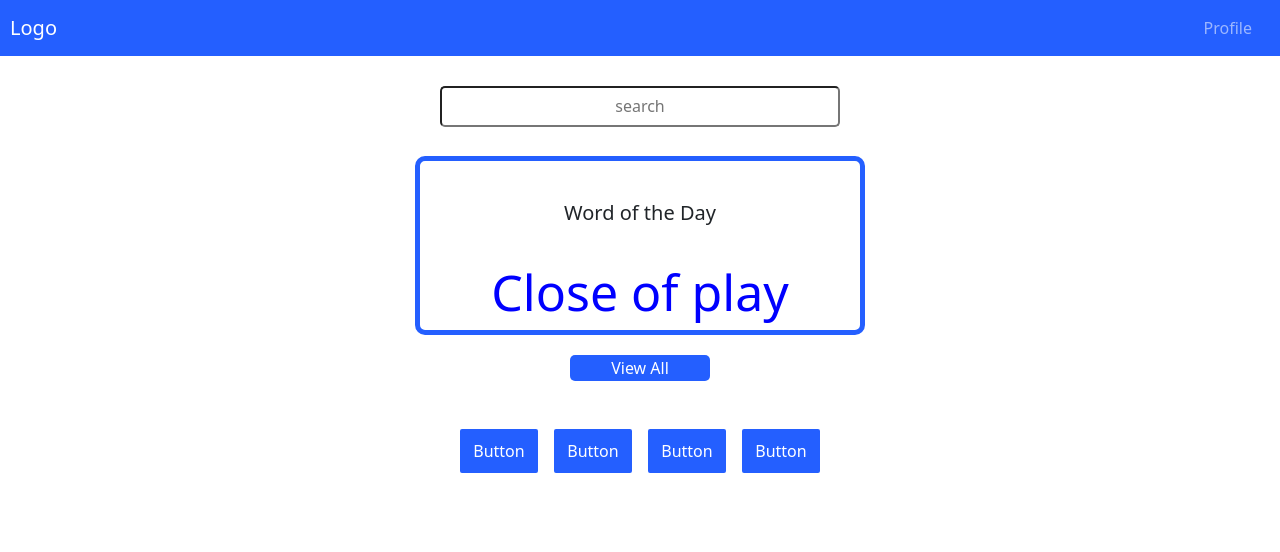
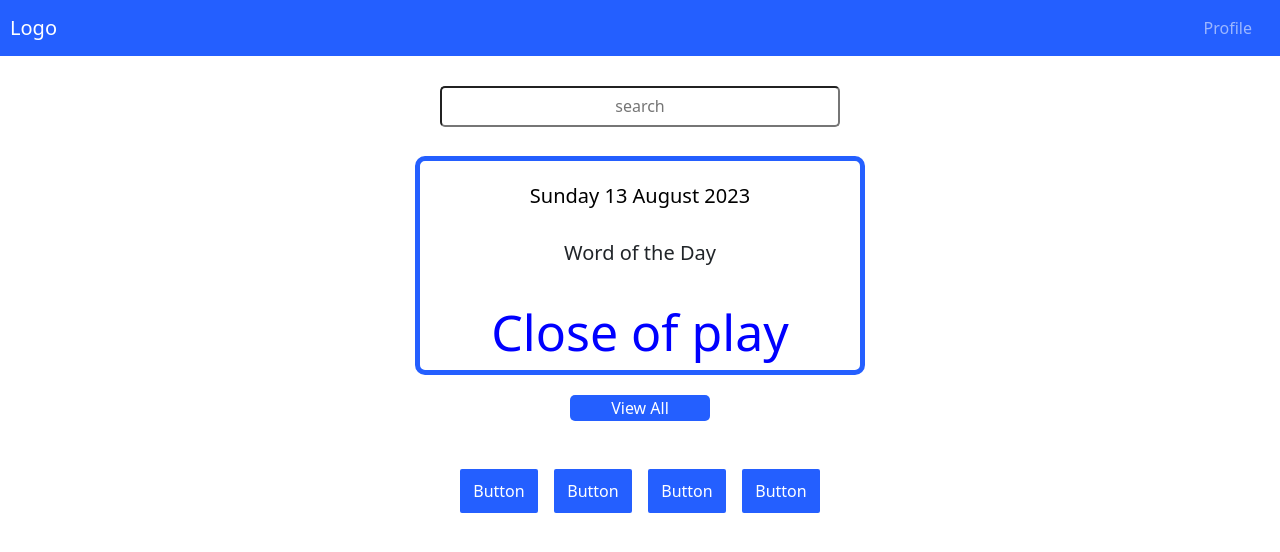
Before and after one commit to EriikT/ReactAppProject, a React (Create React App) app in the folder my-app/: page /Home in a window 1280 px wide. Shown: the top 552 px of the page. Built offline with nearby package versions, Linux system fonts and the light colour scheme.

Commit message:
added DateComponent

```diff
--- /dev/null
+++ b/my-app/src/components/DateComponent.js
@@ -0,0 +1,29 @@
+import React from 'react';
+
+export default function DateComponent() {
+
+    // Create a new Date object to get the current date
+    const currentDate = new Date();
+
+    // Define arrays for day names and month names
+    const daysOfWeek = ['Sunday', 'Monday', 'Tuesday', 'Wednesday', 'Thursday', 'Friday', 'Saturday'];
+    const months = ['January', 'February', 'March', 'April', 'May', 'June', 'July', 'August', 'September', 'October', 'November', 'December'];
+
+    // Get the day of the week and date
+    const dayOfWeek = daysOfWeek[currentDate.getDay()];
+    const date = currentDate.getDate();
+
+    // Get the month and year
+    const month = months[currentDate.getMonth()];
+    const year = currentDate.getFullYear();
+
+    // Create the message
+    const message = `${dayOfWeek} ${date} ${month} ${year}`;
+
+    return (
+        <>
+        {message}
+        </>
+
+    );
+}
--- a/my-app/src/components/Navbar.js
+++ b/my-app/src/components/Navbar.js
@@ -1,4 +1,4 @@
-import React, { useState } from 'react';
+import React from 'react';
 import './Navbar.css';
 
 import { Nav, Navbar} from "react-bootstrap";
--- a/my-app/src/pages/Home.css
+++ b/my-app/src/pages/Home.css
@@ -1,6 +1,15 @@
 /* make sure items inside containers dont go over 300px width */
 /* make sure to give unique classNames to elements to avoid
-  issues with already reserved class names in Bootsrap  */
+  issues with already reserved class names for Bootsrap  */
+
+.date-message {
+  display: flex;
+  align-items: center;
+  justify-content: center;
+  color: black;
+  font-size: 20px;
+  margin-top: 20px;
+}
 
 .search-container {
   /* border: solid blue 5px; */
@@ -50,7 +59,7 @@
 }
 
 .title-container {
-  margin-top: 40px;
+  margin-top: 30px;
   /* border: solid black 1px; */
   text-align: center;
 }
--- a/my-app/src/pages/Home.js
+++ b/my-app/src/pages/Home.js
@@ -2,9 +2,11 @@ import React from "react"
 import './Home.css';
 import DataDisplay from "../components/DataDisplay"
 import Navbar from "../components/Navbar"
+import DateComponent from "../components/DateComponent";
 
 
 export default function Home() {
+
     return (
         <>
             <div>
@@ -15,6 +17,9 @@ export default function Home() {
             </form>
             <div className="word-container">
                 <div className="info-box">
+                    <div className="date-message">
+                        < DateComponent />
+                    </div>
                     <div className='title-container'>
                         <h1 id="title">Word of the Day</h1>
                     </div>
--- a/my-app/src/pages/Login.css
+++ b/my-app/src/pages/Login.css
@@ -15,9 +15,10 @@
     display: flex;
     align-items: center;
     justify-content: center;
-    margin-bottom: 20px; /* Spacing between logo and button */
+    margin-bottom: 20px;
     border-radius: 5px;
     margin-bottom: 120px;
+    box-shadow: 8px 9px 8px rgba(0, 0, 0, 0.1);
   }
 
   .get-started-button{
@@ -31,12 +32,14 @@
     width: 280px;
     border-radius: 5px;
     margin-bottom: 10px;
+    box-shadow: 6px 5px 8px rgba(0, 0, 0, 0.1);
+
   }
 
-  .login-button {
+  .sign-in-button {
     background-color: white;
     border: 1px solid rgb(36, 95, 255);
-    height: 43px;
+    height: 44px;
     font-size: 16px;
     color: black;
     padding: 10px 20px;
@@ -44,6 +47,7 @@
     width: 280px;
     border-radius: 5px;
     font-weight: 600;
+    box-shadow: 6px 5px 8px rgba(0, 0, 0, 0.1);
   }
 
   .create-account-container {
--- a/my-app/src/pages/Login.js
+++ b/my-app/src/pages/Login.js
@@ -13,7 +13,7 @@ export default function Login() {
                 </div>
                 <div className=''>
                     <Link to="/Home">
-                        <button className='login-button'>Sign In</button>
+                        <button className='sign-in-button'>Sign In</button>
                     </Link>
                 </div>
                 <div className='create-account-container'>
```
